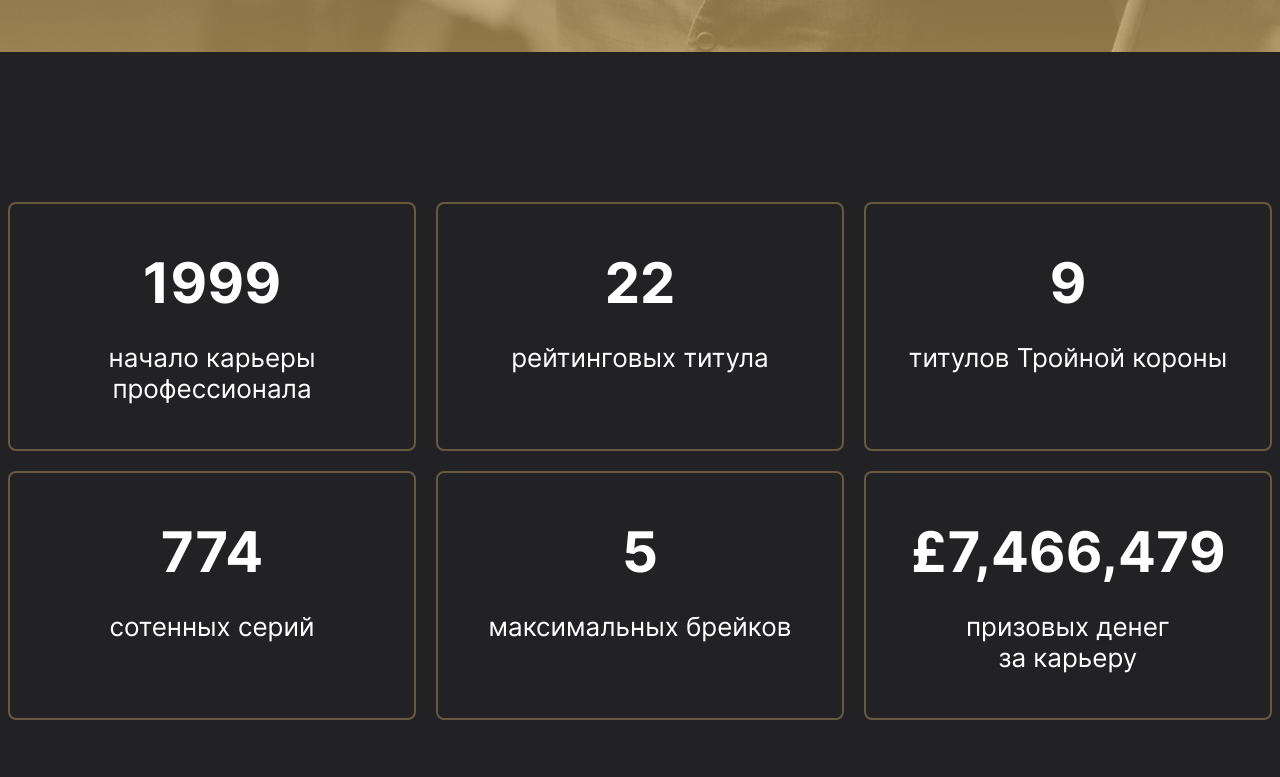
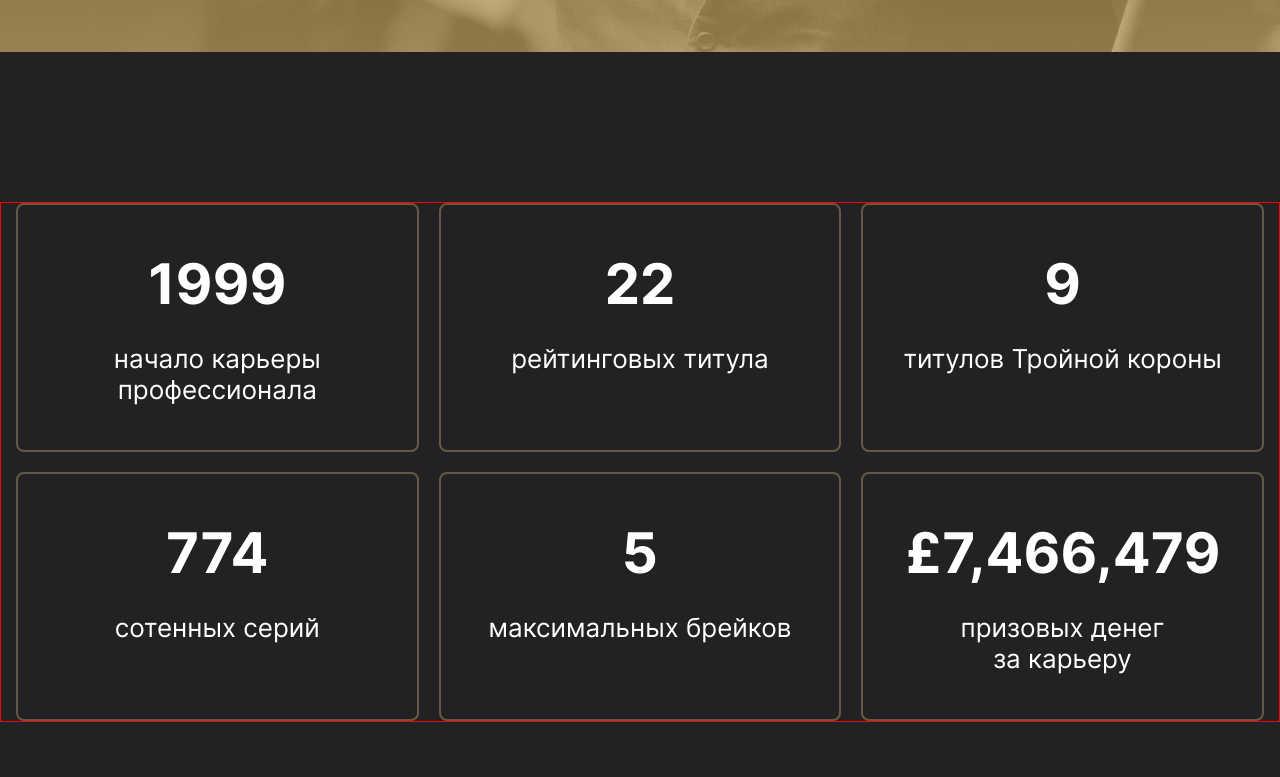
Before and after one commit to everwaveme/mark-selby, a website: page www/index.html in a window 1280 px wide. Shown: the part 748-1525 px from the top of the page. Drawn offline with Linux system fonts and the light colour scheme.

Commit message:
started adaptive for desc section

```diff
--- a/src/styles/blocks/_facts.scss
+++ b/src/styles/blocks/_facts.scss
@@ -1,5 +1,5 @@
 .facts {
-  position: relative;
+  // position: relative;
   padding: 150px 0;
   background: linear-gradient(180deg, rgba(34, 34, 37, 0.7) 0.01%, rgba(34, 34, 37, 0.7) 0.02%, rgba(34, 34, 37, 0.7) 0.03%, rgba(205, 172, 102, 0.7) 100%),
               url(../images/ms.gif);
--- a/src/styles/common/_mixins.scss
+++ b/src/styles/common/_mixins.scss
@@ -1,5 +1,6 @@
 @mixin container($width: 1264px) {
-  max-width: $width;
+  max-width: $width + $gap;
   margin: 0 auto;
-  // border: 1px solid red;
+  padding: 0 $gap-half;
+  border: 1px solid red;
 }
--- a/src/styles/common/_variables.scss
+++ b/src/styles/common/_variables.scss
@@ -7,5 +7,13 @@ $color-light: #fff;
 $color-accent: #cdac66;
 
 // indents
+$gap: 30px;
+$gap-half: 15px;
 
 // breakpoints
+$mobile: 320px;
+$tablet: 768px;
+$desktop: 1280px;
+
+$mobile-max: $tablet - 1;
+$tablet-max: $desktop - 1;
```
Also changed, not shown: src/styles/blocks/_desc.scss (+16 -4 lines), www/style/style.css.
